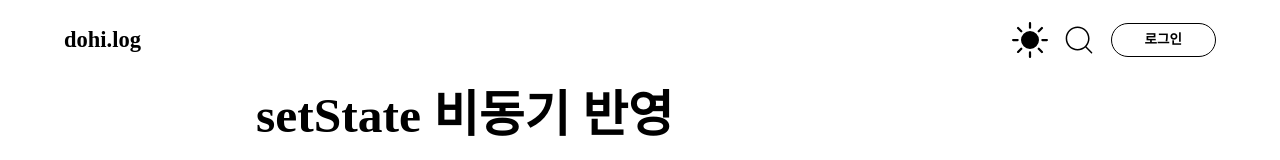
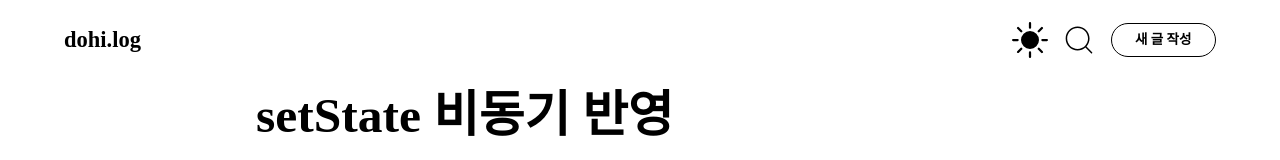
Before and after one commit to DoHi0512/TechBlog, a Next.js app: page /detail/2 in a window 1280 px wide. Shown: the top 160 px of the page. Built offline with nearby package versions, Linux system fonts and the light colour scheme; a small style sheet from the web is missing.

Commit message:
Fix:: 헤더 수정

```diff
--- a/src/components/asset/header/index.tsx
+++ b/src/components/asset/header/index.tsx
@@ -13,43 +13,26 @@ export function Header() {
   const [popup, setPopup] = useRecoilState(PopupState);
   const router = useRouter();
   if (router.pathname === "/create") return null;
-  let token = null;
+  let token = 1;
   // useEffect(() => {
   //   token = localStorage.getItem("token");
   // }, []);
   return (
     <S.HeaderLayout>
       <S.HeaderCenter>
-        {token ? (
-          <S.HeaderIconName>
-            <S.Username>{"username123"}</S.Username>
-          </S.HeaderIconName>
-        ) : (
         <Link href="/">
           <S.Title>dohi.log</S.Title>
         </Link>
-        )}
 
         <S.Menu>
           <BsFillSunFill className="icon" />
           <CiSearch className="icon" />
-          {token ? (
-            <>
+
           <S.CreatePost>
             <Link href="/create">
               <span>새 글 작성</span>
             </Link>
           </S.CreatePost>
-              <S.Profile>
-                <S.ProfileImage>
-                  <img src="https://velog.velcdn.com/images/dohi/profile/ab7884a4-0310-403b-bdcc-4db11d6c231f/image.webp"></img>
-                </S.ProfileImage>
-                <AiFillCaretDown className="icon" />
-              </S.Profile>
-            </>
-          ) : (
-            <S.Login onClick={() => setPopup("login")}>로그인</S.Login>
-          )}
         </S.Menu>
       </S.HeaderCenter>
       <Modal
```
Lines whose indentation alone changed are shown as unchanged.
